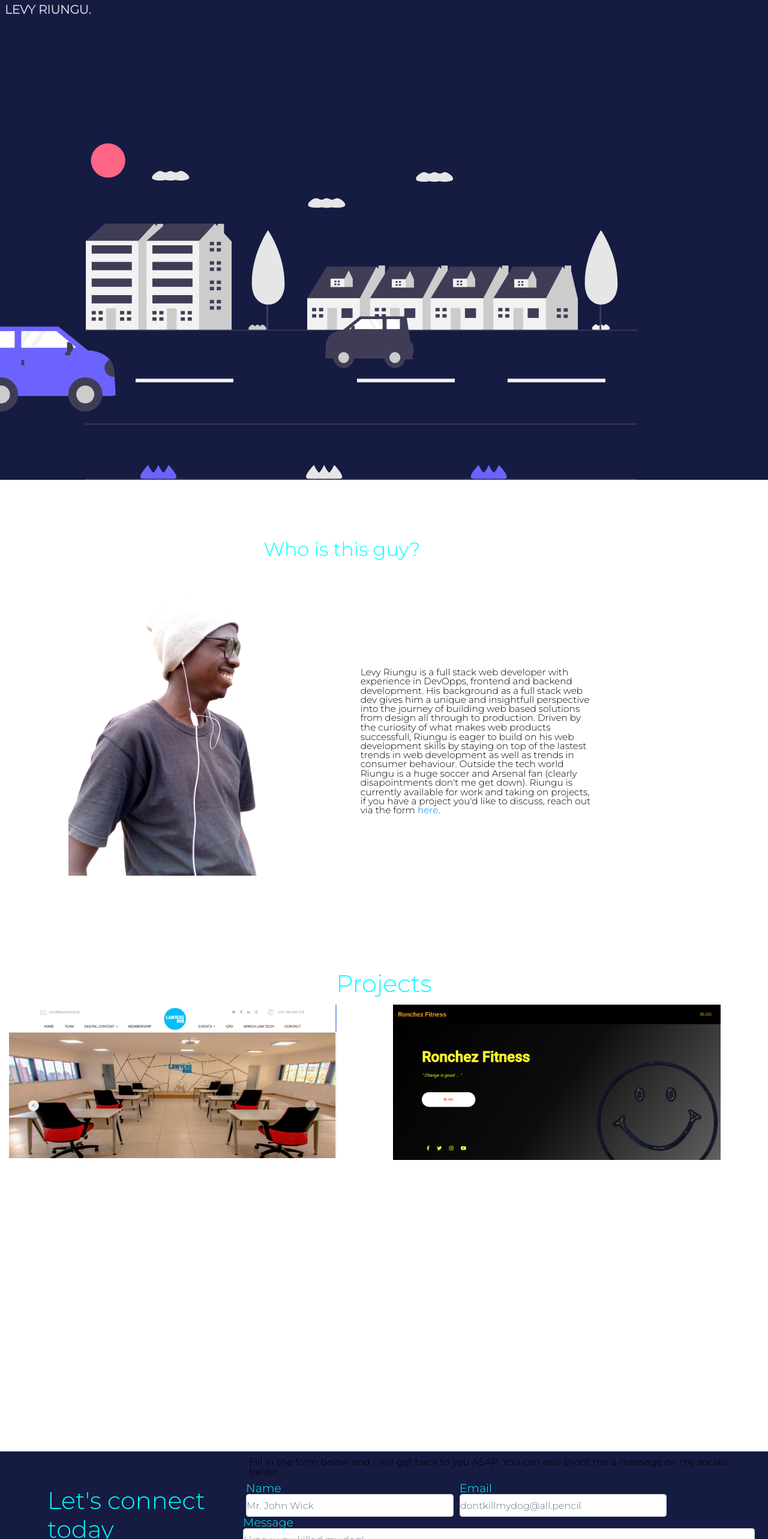
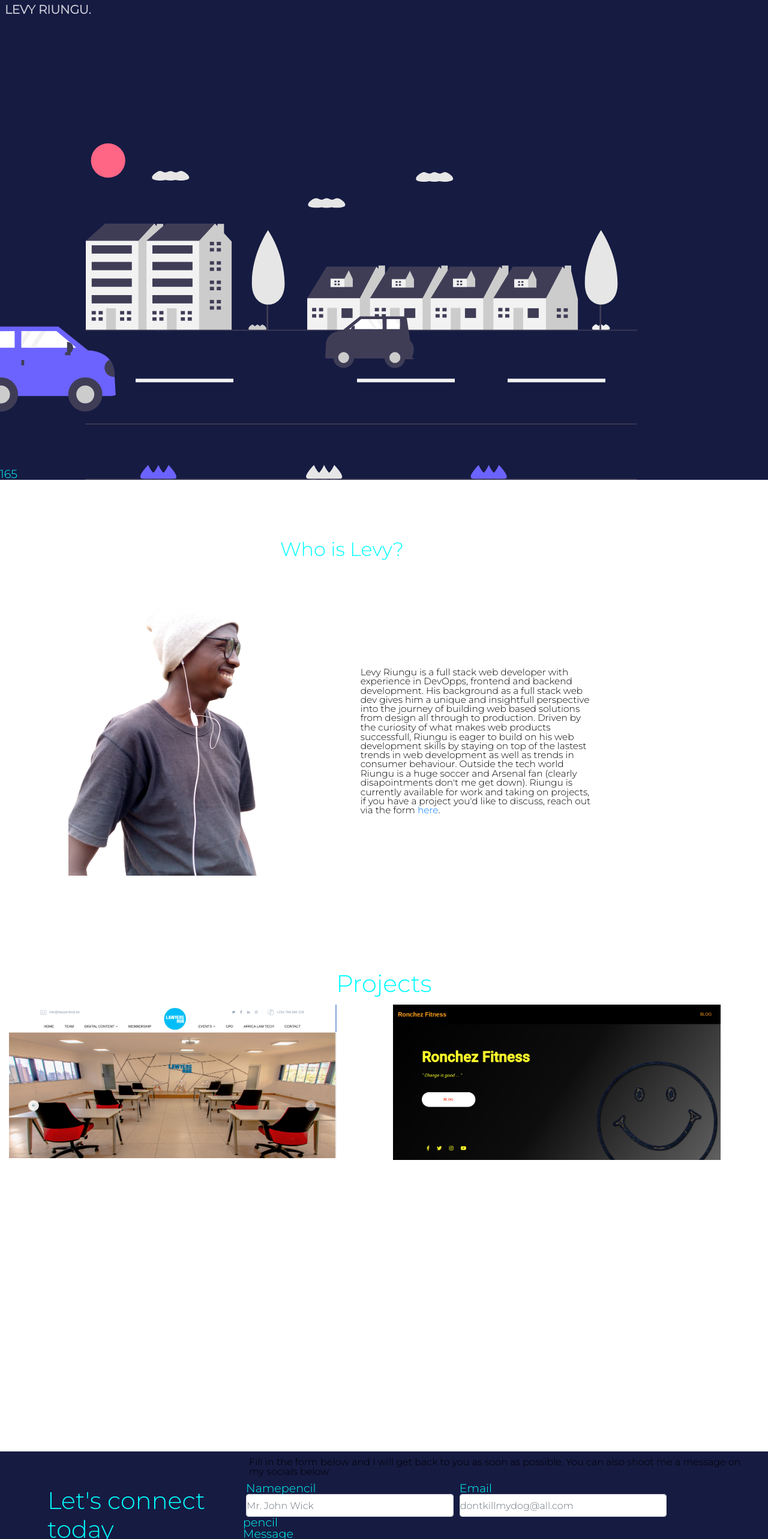
Before and after one commit to leskeylevy/portfolio, an Angular app: page / in a window 1280 px wide. Shown: the top 2566 px of the page at 60% size. Built offline with nearby package versions, Linux system fonts and the light colour scheme.

Commit message:
update about section

```diff
--- a/src/app/home/home.component.html
+++ b/src/app/home/home.component.html
@@ -1,16 +1,6 @@
 <header>
     <nav class="navbar navbar-expand-lg fixed-top" style="opacity: 0.8;display: flex;justify-content: space-between;">
         <div class="container"><a href="#" class="logo navbar-brand text-uppercase">Levy Riungu.</a>
-
-
-            <!-- <div id="navbarSupportedContent" class="collapse navbar-collapse">
-                <ul class="navbar-nav ml-auto">
-                    <li class="nav-item active"><a href="#" class="nav-link text-uppercase font-weight-bold">Home <span class="sr-only">(current)</span></a></li>
-                    <li class="nav-item"><a href="#about" class="nav-link text-uppercase font-weight-bold">About</a></li>
-                    <li class="nav-item"><a href="#projects" class="nav-link text-uppercase font-weight-bold">Projects</a></li>
-                    <li class="nav-item"><a href="#contact" class="nav-link text-uppercase font-weight-bold">Contact</a></li>
-                </ul>
-            </div> -->
         </div>
 
     </nav>
@@ -18,7 +8,7 @@
 
 <section class="hero">
 
-    <div class="illustration">
+    <div class="illustration">165
 
         <svg id="f62fb22a-6085-4612-8ae6-3595732df09a" data-name="Layer 1" xmlns="http://www.w3.org/2000/svg" width="920.4182" height="560.80333" viewBox="0 0 920.4182 560.80333">
             <!-- <title>town</title> -->
@@ -228,11 +218,6 @@
 
 
     </div>
-    <!-- <div class="hero-content">
-        <h1>Levy Riungu</h1>
-        <p>I make <span>cool websites</span> </p>
-        <button class="btn reach-btn">Reach out</button>
-    </div> -->
 
 </section>
 
@@ -242,7 +227,7 @@
 <section id="about" class="container" >
 
    <div class="call-to-action">
-       <h1 class="title" style="text-align: center;line-height: 40px;margin: 20px;">Who is this guy?</h1>
+       <h1 class="title" style="text-align: center;line-height: 40px;margin: 20px;">Who is Levy?</h1>
    </div>
    <div class="row">
        <div class="col-md-6 col-sm-5" >
@@ -286,12 +271,12 @@
         </div>
         <div class="col-md-8">
             <div style="font-size: medium;color: black;margin: 10px;">
-                Fill in the form below and I will get back to you ASAP. You can also shoot me a message on my socials below.
+                Fill in the form below and I will get back to you as soon as possible. You can also shoot me a message on my socials below.
             </div>
             <form [formGroup]="contactForm" (ngSubmit)="onSubmit()">
                 <div class="form-row">
                     <div class="form-group col-5">
-                        <label for="name">Name</label>
+                        <label for="name">Name</label>pencil
                         <input type="text" formControlName="name" placeholder="Mr. John Wick" class="form-control">
 
                         <div *ngIf="submitted && f.name.errors" class="invalid-feedback">
@@ -300,10 +285,10 @@
                     </div>
                     <div class="form-group col-5">
                         <label for="email">Email</label>
-                        <input type="text" formControlName="email" placeholder="dontkillmydog@all.pencil" class="form-control">
+                        <input type="text" formControlName="email" placeholder="dontkillmydog@all.com" class="form-control">
 
                     </div>
-                </div>
+                </div>pencil
                 <div class="form-group">
                     <label for="message">Message</label>
                     <input type="text" placeholder="I know you killed my dog!" formControlName="message" class="form-control">
```
